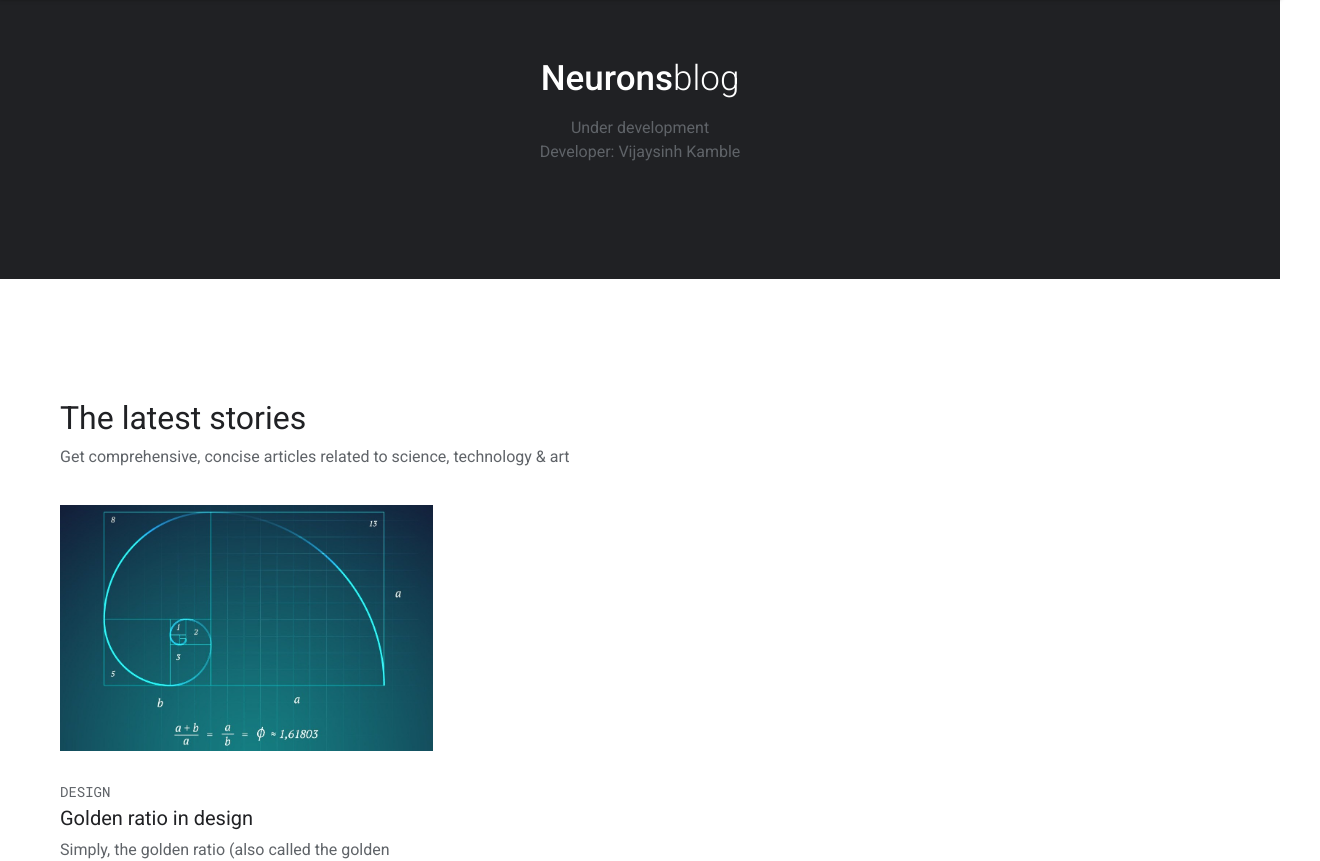
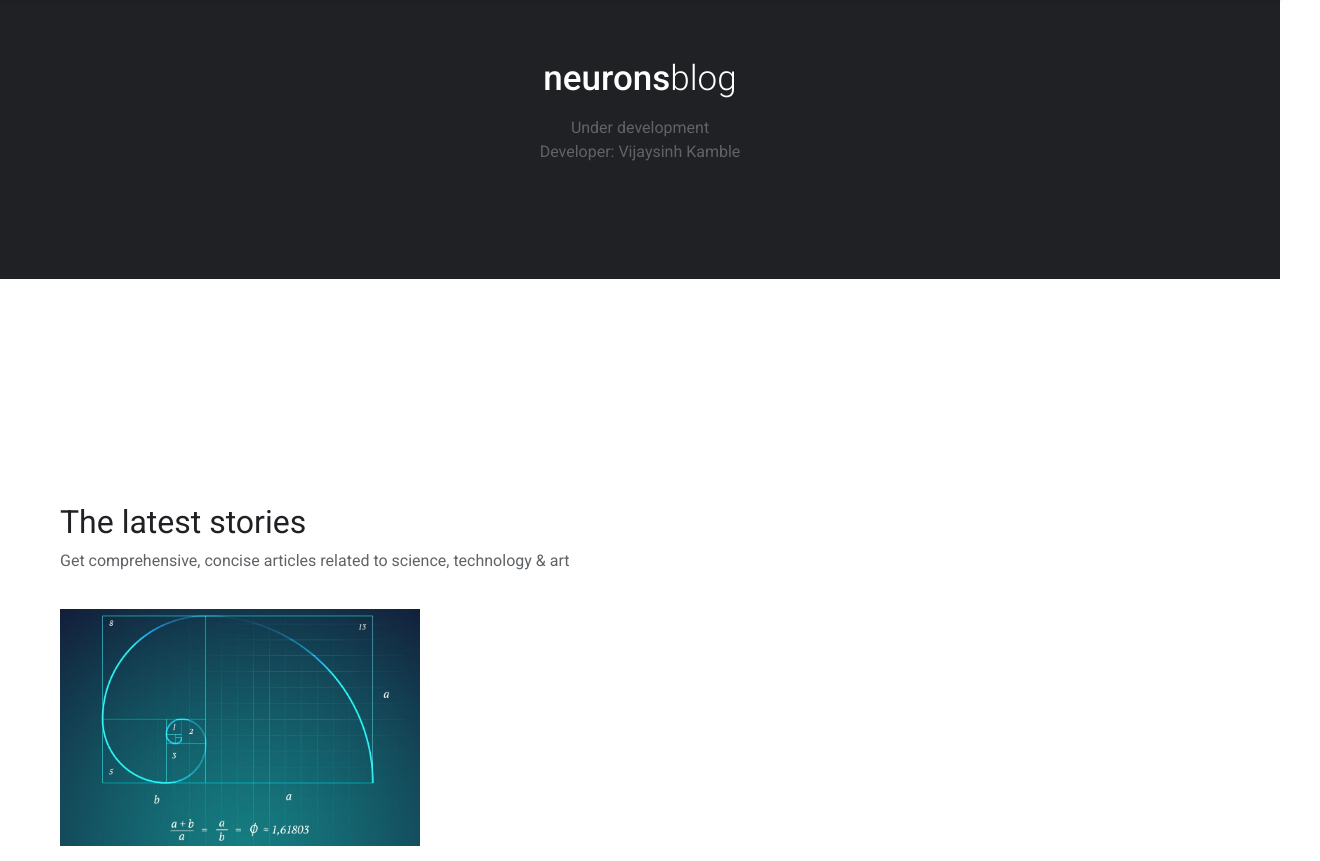
Before and after one commit to vijaysinhkamble/vijaysinhkamble.github.io, a plain HTML site: page index.html in a window 1280 px wide. Shown: the part 75-936 px from the top of the page, 1320 px wide, since content can reach past the window. Drawn offline with Linux system fonts and the light colour scheme.

Commit message:
Third commit
Removed undersize container problem of header & main section

```diff
--- a/css/header.css
+++ b/css/header.css
@@ -46,7 +46,7 @@
 }
 @media screen and (min-width: 521px) {
     .header {
-        height:72px
+        height:72px;
     }
 }
 @media screen and (max-width: 520px) {
--- a/css/hero.css
+++ b/css/hero.css
@@ -1,11 +1,12 @@
 .section-dark {
     background-color: #202124;
 }
-.section {
+section {
     width: 100%;
     padding-top: 104px;
     padding-bottom: 0;
 }
+
 .hero, .container-hero {
     min-height: 15.625rem;
 }
--- a/css/main.css
+++ b/css/main.css
@@ -1,5 +1,5 @@
-@import url('reset.css');
 @import url('header.css');
 @import url('hero.css');
 @import url('section.css');
+@import url('reset.css');
 @import url('typography.css');
--- a/css/reset.css
+++ b/css/reset.css
@@ -1,5 +1,6 @@
 body {
     width: 100%;
+    max-width: 100%;
     margin: 0;
     padding: 0;
     color: #5f6368;
--- a/css/section.css
+++ b/css/section.css
@@ -9,7 +9,6 @@
     max-width: 392px;
     overflow: hidden;
     padding: 0 16px;
-    width: 100%;
 }
 @media screen and (min-width: 921px) {
     .container {
--- a/css/typography.css
+++ b/css/typography.css
@@ -1,4 +1,5 @@
 @import url('https://fonts.googleapis.com/css?family=Roboto+Mono:400,500|Roboto:300,400,400i,500,700&display=swap');
+
 body {
     font-family: 'Roboto', sans-serif;
     font-size: 16px;
--- a/index.html
+++ b/index.html
@@ -32,7 +32,7 @@
             <section class="section section-dark hero">
                 <div class="container container-hero">
                     <div class="column">
-                        <h1 style="font-weight: 500; font-size: 35px;">Neurons<span style="font-weight: 300;">blog</spn></h1>
+                        <h1 style="font-weight: 500; font-size: 35px;">neurons<span style="font-weight: 300;">blog</spn></h1>
                         <p>Under development</br>Developer: Vijaysinh Kamble</p>
                     </div>
                 </div>
```
